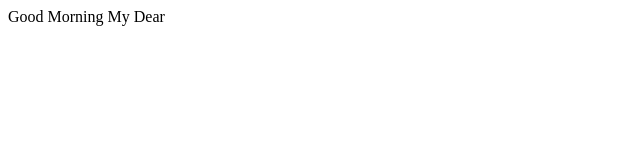
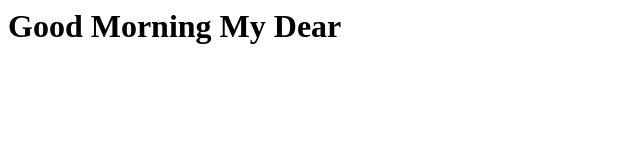
Before and after one commit to sannareddy/demoscss, a plain HTML site: page index.html in a window 1280 px wide. Shown: the whole page, without its empty margins (0-640 px from the left). Drawn offline with Linux system fonts and the light colour scheme.

Commit message:
Made Heading

```diff
--- a/index.html
+++ b/index.html
@@ -1,5 +1,5 @@
 <html>
     <body>
-        Good Morning My Dear
+        <h1>Good Morning My Dear</h1>
     </body>
 </html>
```
